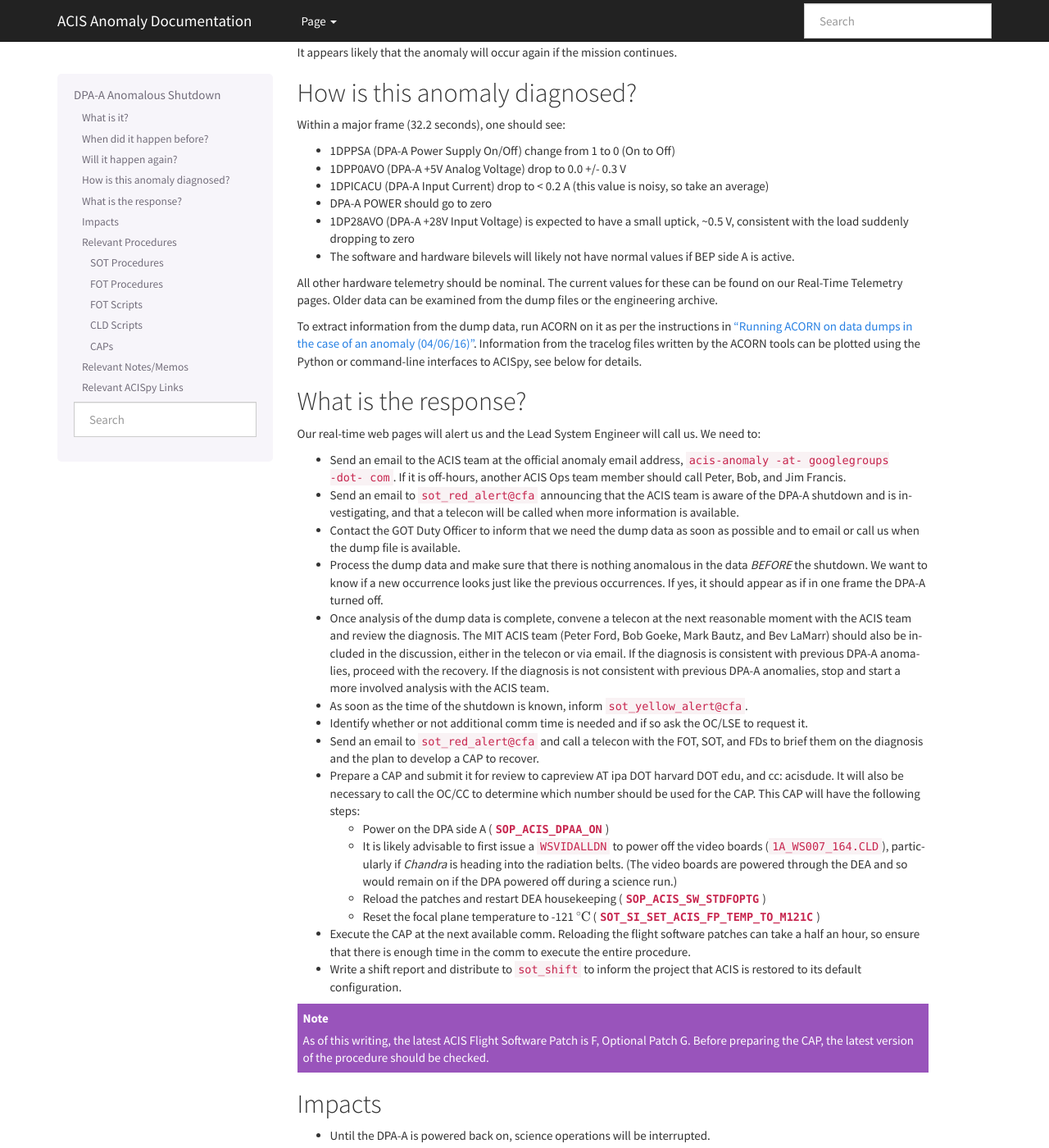
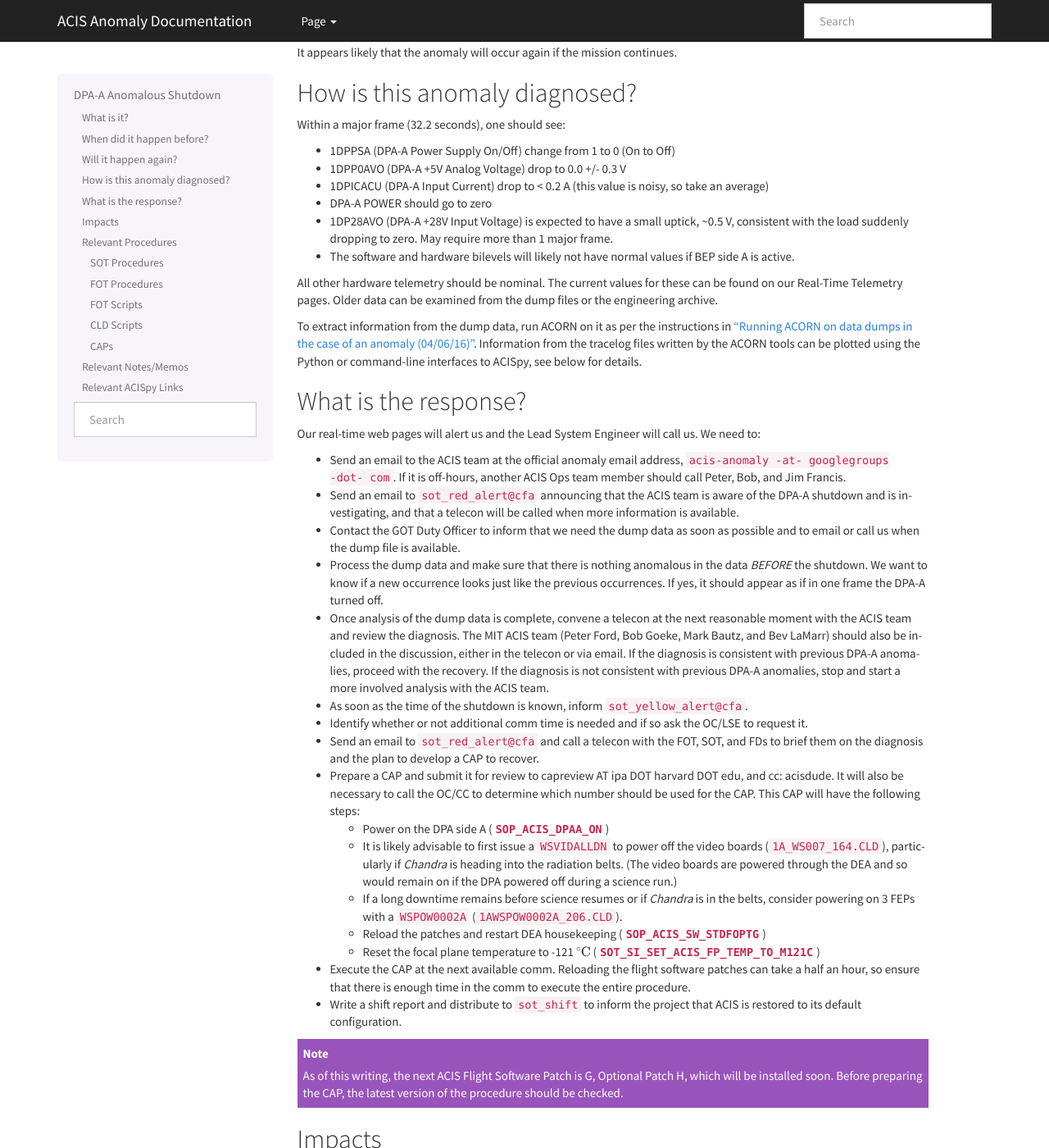
Before and after one commit to acisops/acis_anomaly_pages, a Sphinx documentation site: the page built from source/dpaa_shutdown.rst, in a window 1280 px wide and 1400 px high, scrolled down 530 px. Shown: the whole window at 82% size. Built offline with Sphinx 7.4.7, drawn with Linux system fonts in a browser that asks for light colours; some of the changed text lies outside the part shown.

Commit message:
Bringing DPA-A shutdown into alignment with DPA-B
Changed the DPA-A page wording to match changes made in the DPA-B page.  In addition, added in a new bullet item to the CAP creation text suggesting a wspow2a if there will be a long downtime.   (WSPOW2A link is currently broken, but am preserving its setup in expectation it will be populated in near-term.) .

```diff
--- a/source/dpaa_shutdown.rst
+++ b/source/dpaa_shutdown.rst
@@ -40,7 +40,7 @@ Within a major frame (32.2 seconds), one should see:
 * 1DPICACU (DPA-A Input Current) drop to < 0.2 A (this value is noisy, so take an average)
 * DPA-A POWER should go to zero
 * 1DP28AVO (DPA-A +28V Input Voltage) is expected to have a small uptick, ~0.5 V, consistent with
-  the load suddenly dropping to zero
+  the load suddenly dropping to zero.  May require more than 1 major frame.
 * The software and hardware bilevels will likely not have normal values if BEP side A is active.
 
 All other hardware telemetry should be nominal. The current values for these can be found
@@ -86,6 +86,8 @@ Our real-time web pages will alert us and the Lead System Engineer will call us.
   - It is likely advisable to first issue a ``WSVIDALLDN`` to power off the video boards (|wsvidalldn|),
     particularly if *Chandra* is heading into the radiation belts.  (The video boards are powered
     through the DEA and so would remain on if the DPA powered off during a science run.)
+  - If a long downtime remains before science resumes or if *Chandra* is in the belts, consider
+    powering on 3 FEPs with a ``WSPOW0002A`` (|wspow0002a|).
   - Reload the patches and restart DEA housekeeping (|stdfoptg|_)
   - Reset the focal plane temperature to -121 :math:`^\circ{\rm C}` (|fptemp_121|_)
 
@@ -96,8 +98,8 @@ Our real-time web pages will alert us and the Lead System Engineer will call us.
 
 .. note::
 
-   As of this writing, the latest ACIS Flight Software Patch is F, Optional Patch G. Before preparing
-   the CAP, the latest version of the procedure should be checked.
+   As of this writing, the next ACIS Flight Software Patch is G, Optional Patch H, which will be installed soon.
+   Before preparing the CAP, the latest version of the procedure should be checked.
 
 Impacts
 -------
@@ -142,6 +144,9 @@ Relevant Procedures
 .. |wsvidalldn| replace:: ``1A_WS007_164.CLD``
 .. _wsvidalldn: https://occweb.cfa.harvard.edu/occweb/FOT/configuration/archive/cld/1A_WS007_164.CLD
 
+.. |wspow0002a| replace:: ``1AWSPOW0002A_206.CLD``
+.. _wspow0002a: https://occweb.cfa.harvard.edu/occweb/FOT/configuration/archive/cld/1AWSPOW0002A_206.CLD
+
 .. |stdfoptgssc| replace:: ``I_ACIS_SW_STDFOPTG.ssc``
 .. _stdfoptgssc: https://occweb.cfa.harvard.edu/occweb/FOT/configuration/products/ssc/I_ACIS_SW_STDFOPTG.ssc
 
@@ -168,6 +173,7 @@ CLD Scripts
 +++++++++++
 
 * |wsvidalldn|_
+* |wspow0002a|_
 
 CAPs
 ++++
```
Also changed, not shown: other parts of source/dpaa_shutdown.rst (+2 -2 lines).
